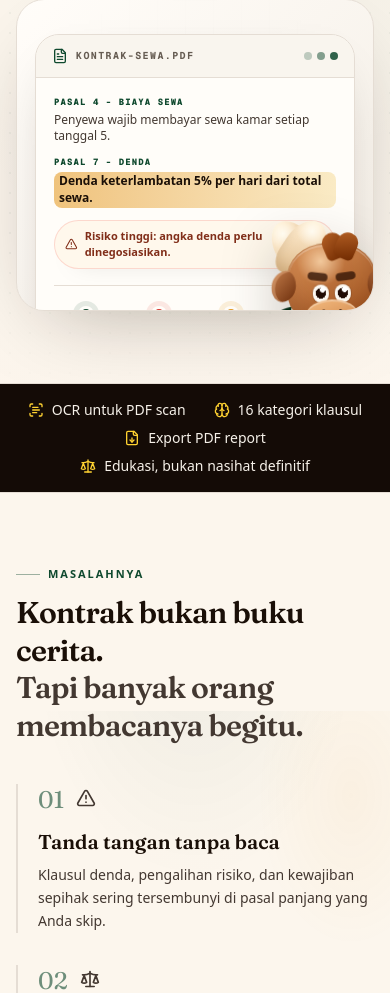
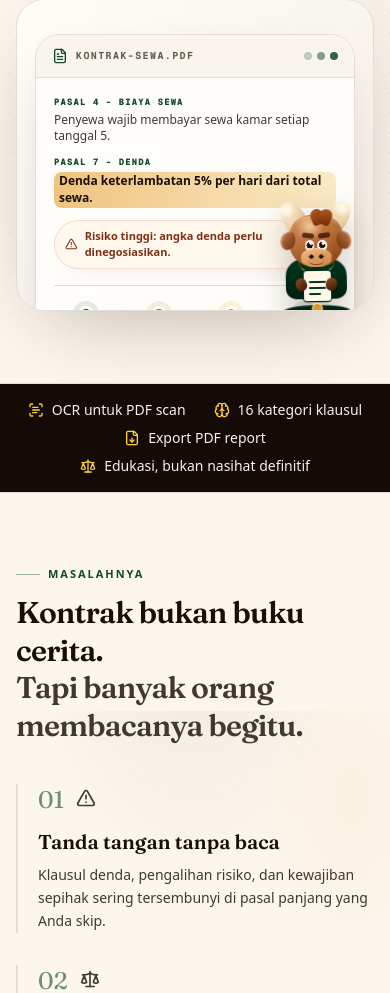
Before and after one commit to algojogacor/KontrakPaham, a Next.js app: page / in a window 390 px wide. Shown: the part 977-1970 px from the top of the page. Built offline with nearby package versions, Linux system fonts and the light colour scheme; no server answers.

Commit message:
fix(ui): use zoom to scale css mascot on mobile to prevent layout clipping

```diff
--- a/src/app/globals.css
+++ b/src/app/globals.css
@@ -1696,21 +1696,13 @@
   }
 
   .analysis-ribbon-side {
-    right: 22px;
-    top: 232px;
+    top: 196px;
+    right: 12px;
     width: auto;
-    grid-template-columns: auto 1fr;
-    align-items: center;
-  }
-
-  .analysis-ribbon-side {
-    top: 212px;
-    right: 16px;
   }
 
   .analysis-ribbon-side .mascot-portrait {
-    width: 82px;
-    height: 114px;
+    zoom: 0.6;
   }
 
   .analysis-ribbon-source {
```
